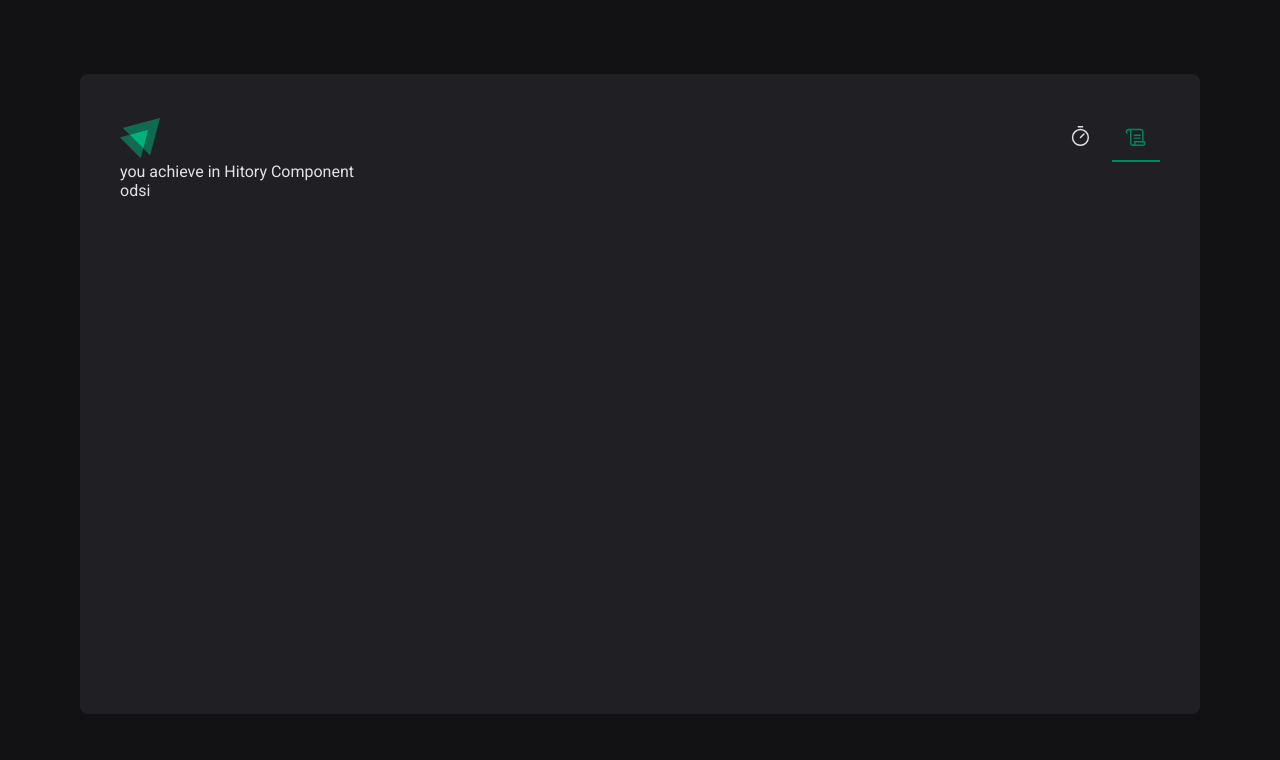
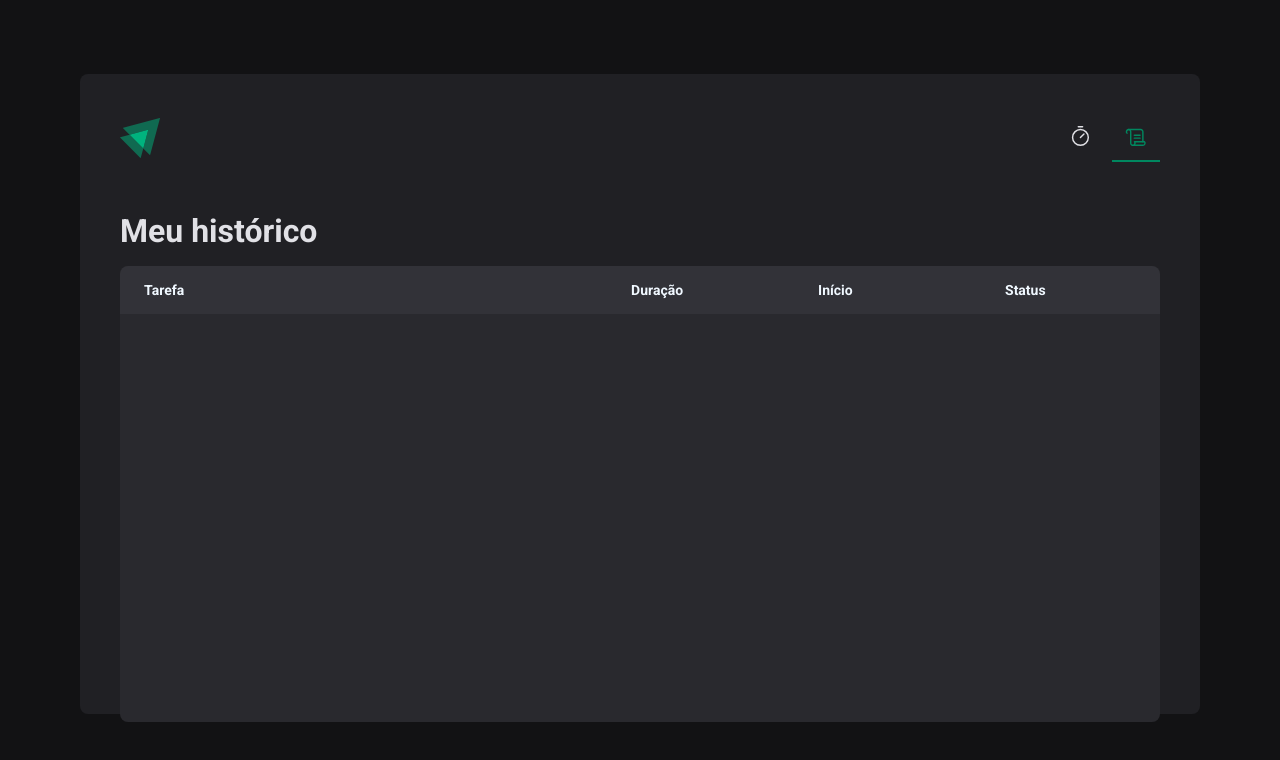
Before and after one commit to joao472762/ignite-fundamentals-chaprter-02-reacap, a React (Vite) app in the folder application/: page /history in a window 1280 px wide. Shown: the top 760 px of the page. Built offline with nearby package versions, Linux system fonts and the light colour scheme.

Commit message:
history component stylized

```diff
--- a/application/index.html
+++ b/application/index.html
@@ -8,7 +8,7 @@
     <meta name="viewport" content="width=device-width, initial-scale=1.0" />
 
     <link href="https://fonts.googleapis.com/css2?family=Roboto+Mono:wght@700&family=Roboto:wght@400;700&display=swap" rel="stylesheet"/>
-    <title>Vite + React + TS</title>
+    <title>Ignite Timer</title>
   </head>
   <body>
     <div id="root"></div>
--- a/application/package.json
+++ b/application/package.json
@@ -13,8 +13,10 @@
     "phosphor-react": "^1.4.1",
     "react": "^18.2.0",
     "react-dom": "^18.2.0",
+    "react-hook-form": "^7.33.1",
     "react-router-dom": "^6.3.0",
-    "styled-components": "^5.3.5"
+    "styled-components": "^5.3.5",
+    "zod": "^3.17.9"
   },
   "devDependencies": {
     "@types/react": "^18.0.15",
--- /dev/null
+++ b/application/src/pages/History/components/CycleDescription/index.tsx
@@ -0,0 +1,12 @@
+import { TableRow } from "./style";
+
+export function CycleDescription(){
+    return(
+        <TableRow>
+                <td>Conserto de débitos técnicos </td>
+                <td>25 minutos</td>
+                <td>Há 2 meses</td>
+                <td>Em andamento</td>
+        </TableRow>
+    )
+}
--- /dev/null
+++ b/application/src/pages/History/components/CycleDescription/style.ts
@@ -0,0 +1,16 @@
+import styled from "styled-components";
+
+export const TableRow = styled.tr`
+    flex: 1;
+    padding: 1rem 1.5rem;
+    text-align: left;
+    display: grid;
+    column-gap: 3.5rem;
+    color: ${props => props.theme["gray-300"]};
+    grid-template-columns: 1fr 8.187rem 8.187rem 8.187rem;
+    background-color: ${props => props.theme["gray-700"]};
+
+    &:nth-of-type(1){
+        margin-top: .25rem;
+    }
+`
--- a/application/src/pages/History/index.tsx
+++ b/application/src/pages/History/index.tsx
@@ -1,10 +1,37 @@
+import { CycleDescription } from "./components/CycleDescription";
+import { HistoryContent, TableContainer, TbodyWithoutCycles } from "./style";
+
 export function History(){
+    const cycles = [] as []
     return(
-        <div>
-            you achieve in Hitory Component
-            <p>odsi
-
-            </p>
-        </div>
+        <HistoryContent>
+            <h1>Meu histórico</h1>
+            <TableContainer>
+                <table>
+                    <thead>
+                        <tr>
+                            <th>Tarefa</th>
+                            <th>Duração</th>
+                            <th>Início</th>
+                            <th>Status</th>
+                        </tr>
+                    </thead>
+                    {cycles.length != 0
+                        ?(
+                            <tbody>
+                                {cycles.map(cycle => {
+                                    return(
+                                        <CycleDescription/>
+                                    )
+                                })}
+                            </tbody>
+                        )
+                        :(
+                            <TbodyWithoutCycles/>
+                        )
+                    }
+                </table>
+            </TableContainer>
+        </HistoryContent>
     )
 }
--- /dev/null
+++ b/application/src/pages/History/style.ts
@@ -0,0 +1,50 @@
+import styled from "styled-components";
+
+export const HistoryContent = styled.main`
+
+
+    margin-top: 3.125rem;
+`
+export const TableContainer = styled.div`
+    font-size:  0.875rem;
+    margin-top: 1rem;
+    overflow-x: auto;
+    font-size: 1;
+
+
+    table{
+        display: flex;
+        flex-direction: column;
+        border-collapse: collapse;
+
+        thead{
+            tr{
+
+                border-radius:  8px 8px 0px 0px;
+                flex: 1;
+                column-gap: 3.5rem;
+                padding: 1rem 1.5rem;
+                text-align: left;
+                display: grid;
+                grid-template-columns: 1fr 8.187rem 8.187rem 8.187rem;
+                background-color: ${props => props.theme["gray-600"]};
+
+                th{
+                    color: aliceblue;
+                }
+
+            }
+        }
+        tbody{
+            display: flex;
+            flex-direction: column;
+            row-gap: .25rem
+        }
+    }
+`
+export const TbodyWithoutCycles = styled.tbody`
+    border-radius: 0px 0px 8px 8px;
+    height: 100%;
+    background-color: ${props => props.theme["gray-700"]};
+    height: 25.5rem;
+`
--- a/application/src/pages/Home/styles.ts
+++ b/application/src/pages/Home/styles.ts
@@ -26,6 +26,7 @@ export const FormContainer = styled.section`
     display: flex;
     column-gap: .5rem;
     font-size: 1.125rem;
+    box-shadow: none;
 `
 
 const baseInput= styled.input`
```
Also changed, not shown: application/src/pages/History/components/none.txt (added), application/src/pages/Home/index.tsx (line endings or trailing spaces), 1 other file (tests, documents, lock files or other folders).
